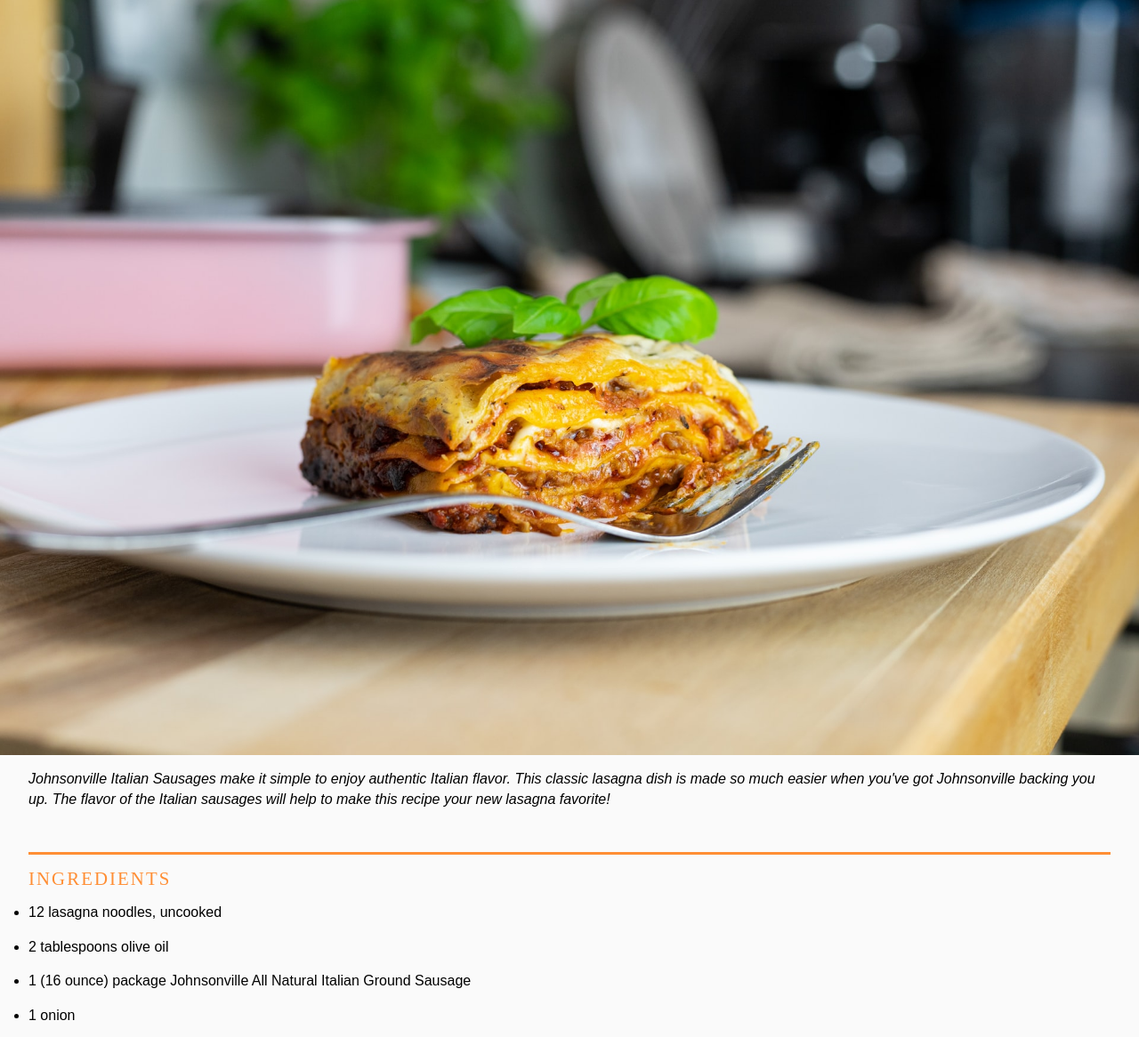
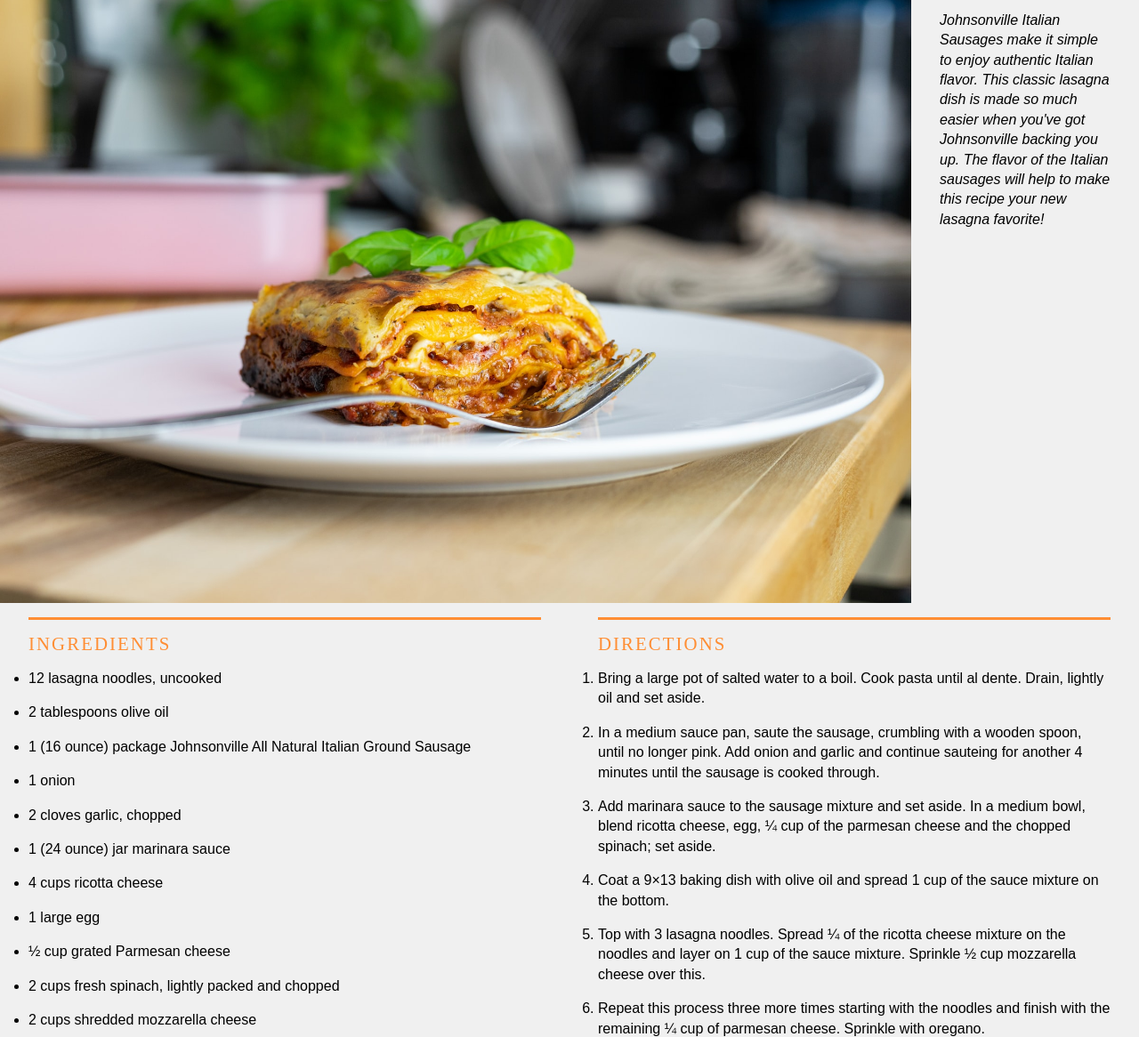
Before and after one commit to chaseiseley/chaseiseley.github.io, a plain HTML site: page grc338/css mobile first/index.html in a window 1280 px wide. Shown: the part 153-1319 px from the top of the page at 89% size. Drawn offline with Linux system fonts and the light colour scheme; files that its build step writes are made by us from their sources; a web font is replaced by a local one.

Commit message:
Add files via upload

```diff
--- a/grc338/css-grid-layout/lasagnastyle.css
+++ b/grc338/css-grid-layout/lasagnastyle.css
@@ -12,18 +12,18 @@ div.container {
     margin:auto;
 }
 
-div.image-caption {
+figure {
     display: grid;
     grid-template-columns: 80% 20%;
 }
 
-div.recipe {
+main {
     display:grid;
     grid-template-columns: 1fr 1fr;
 }
 
 body {
-    background-color: rgb(250,250,250);
+    background-color: rgb(240,240,240);
     color: rbg(193,193,193);
     line-height: 140%;
     font-family: sans-serif;
```
Also changed, not shown: grc338/css-grid-layout/index.html (+0 -4 lines).
